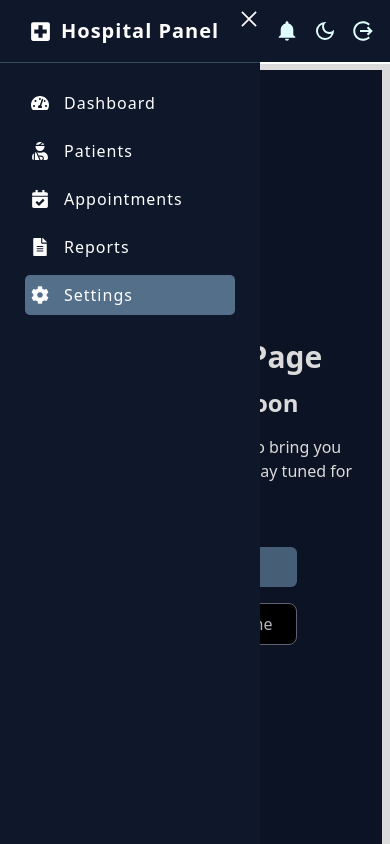
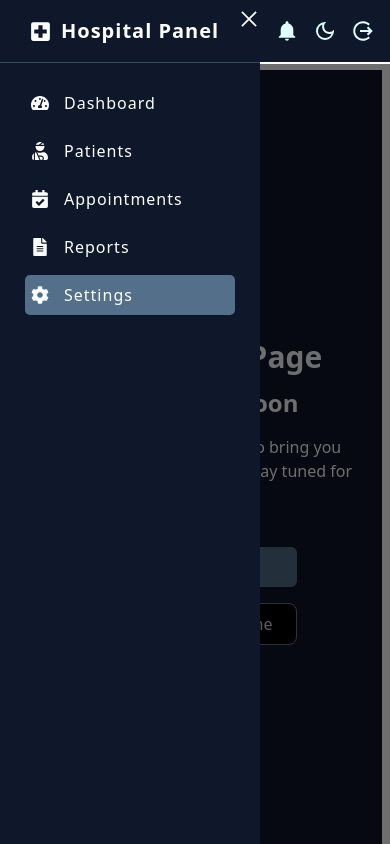
Before and after one commit to vikrant241998/healthcare-dashboard-project, a React (Vite) app: page /settings in a window 390 px wide. Both pictures are taken after a click on the element 25 px from the left and 33 px from the top of the page. Built offline with nearby package versions, Linux system fonts and the light colour scheme.

Commit message:
sidebar color change

```diff
--- a/src/components/Sidebar.jsx
+++ b/src/components/Sidebar.jsx
@@ -25,7 +25,7 @@ const Sidebar = ({ isOpen, setIsOpen }) => {
 
       {isOpen && window.innerWidth <= 1024 && (
         <div
-          className="fixed top-16 left-0 right-0 bottom-0 bg-[#00000024] bg-opacity-50 z-40 lg:hidden"
+          className="fixed top-16 left-0 right-0 bottom-0 bg-[#00000091] bg-opacity-50 z-40 lg:hidden"
           onClick={() => setIsOpen(false)}
         />
       )}
```
